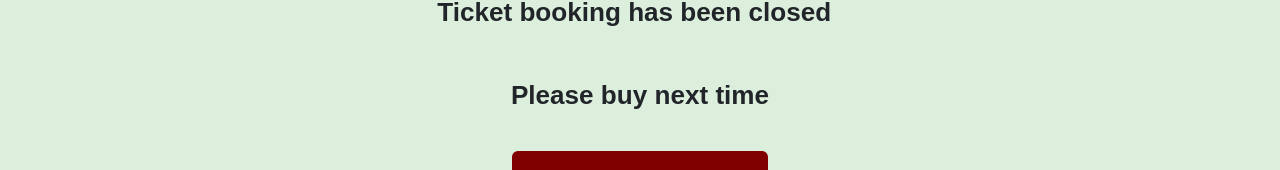
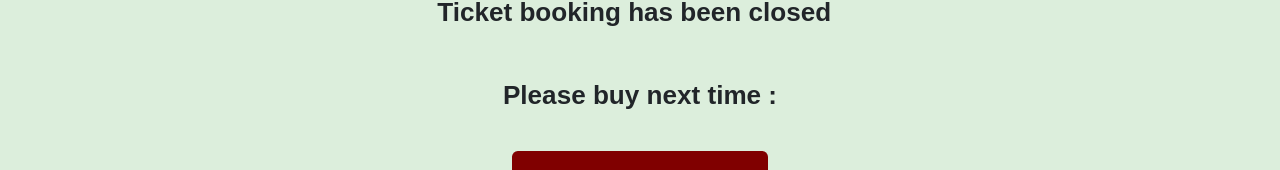
Before and after one commit to Doley1496/skmt-trust, a React (Vite) app in the folder frontend/: page /pageNotFound in a window 1280 px wide. Shown: the part 310-480 px from the top of the page. Built offline with nearby package versions, Linux system fonts and the light colour scheme; no server answers.

Commit message:
ticketBookBlocked

```diff
--- a/frontend/src/Pages/User/ErrorPage.jsx
+++ b/frontend/src/Pages/User/ErrorPage.jsx
@@ -37,7 +37,7 @@ const PageNotFound = () => {
           className="flex justify-center my-[40px] gap-3 font-sans font-semibold text-4xl
           responsive-text"
         >
-          <h2 className=""> Please buy next time </h2>
+          <h2 className=""> Please buy next time : </h2>
         </div>
 
         <div
```
